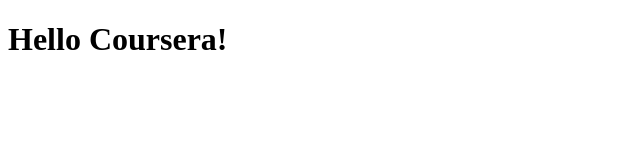
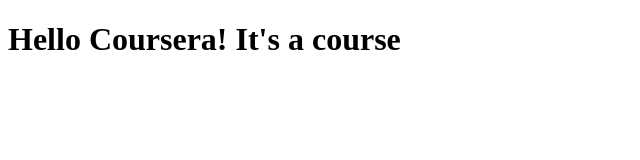
Before and after one commit to Alexa33/course, a plain HTML site: page site/index.html in a window 1280 px wide. Shown: the whole page, without its empty margins (0-640 px from the left). Drawn offline with Linux system fonts and the light colour scheme.

Commit message:
Small addition

```diff
--- a/site/index.html
+++ b/site/index.html
@@ -4,6 +4,6 @@
 	<title>Hello Coursera!</title>
 </head>
 <body>
-<h1> Hello Coursera! </h1>
+<h1> Hello Coursera! It's a course</h1>
 </body>
 </html>
```
